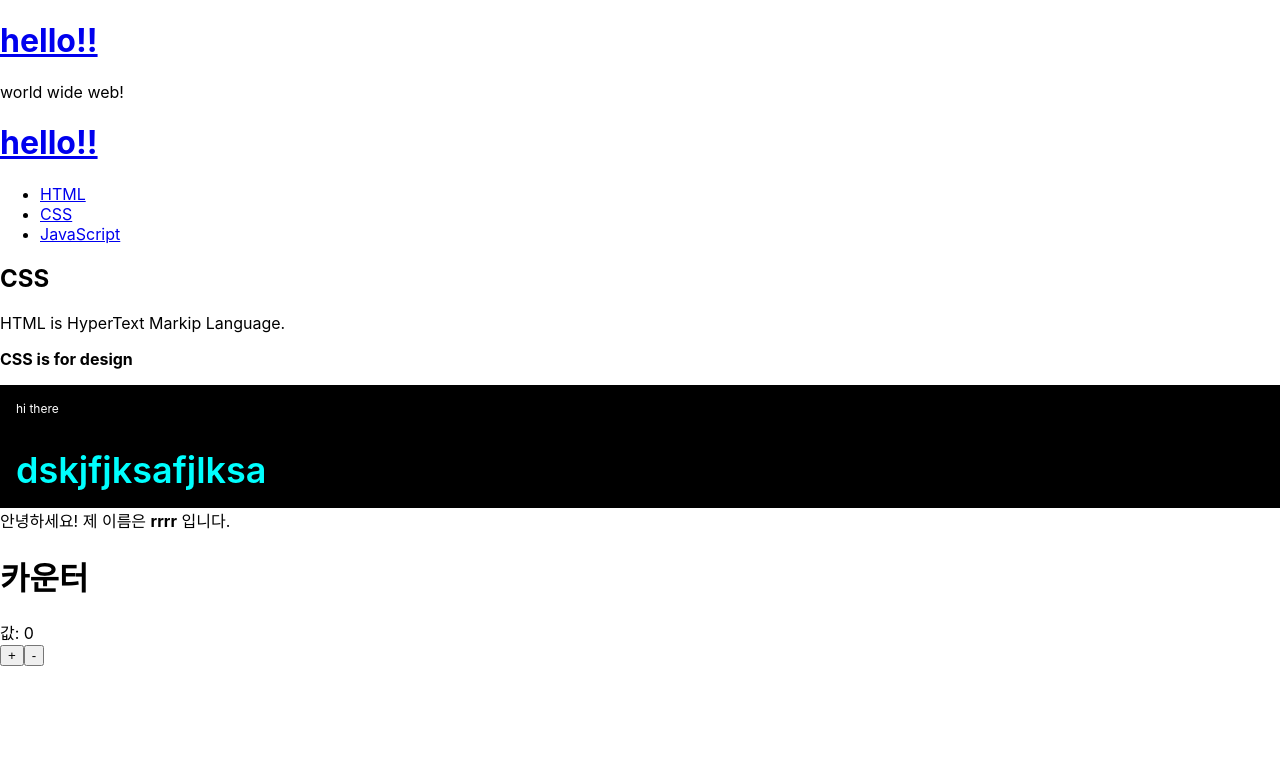
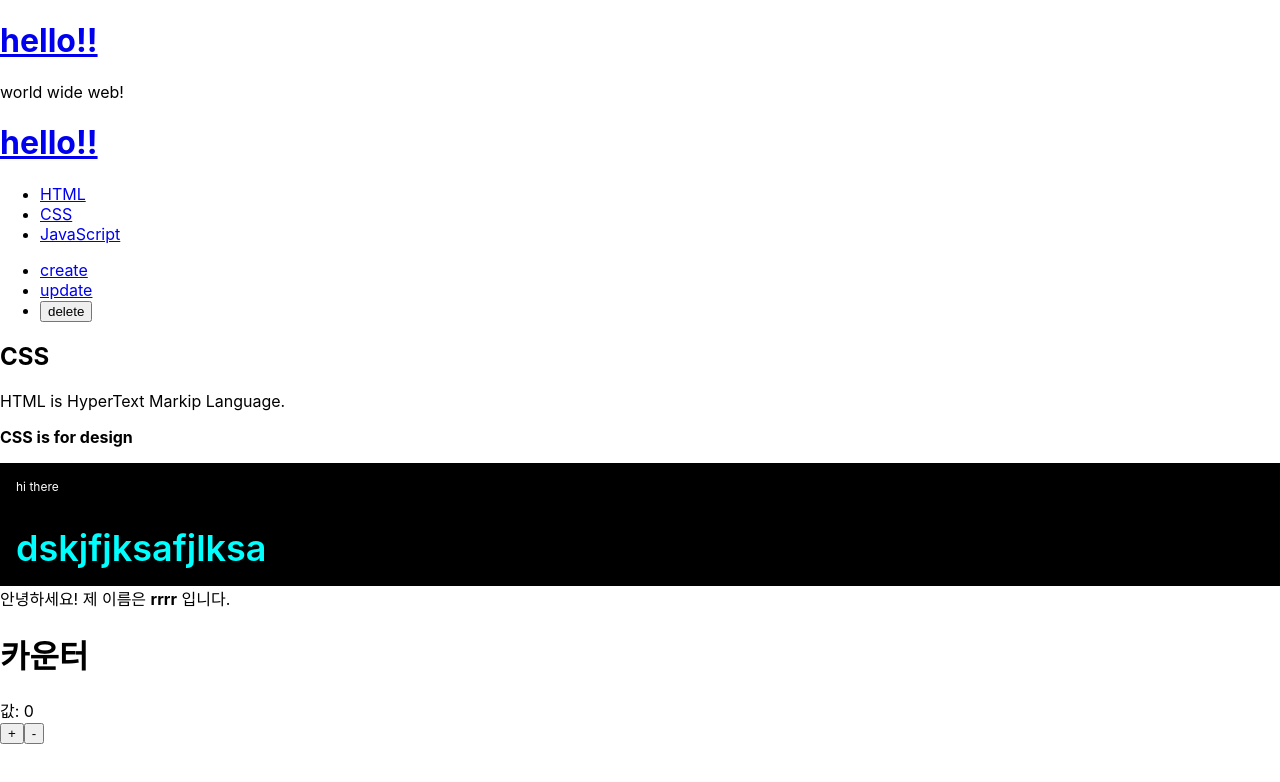
Before and after one commit to KWANGSIC/mireact, a React (Create React App) app: page / in a window 1280 px wide. Shown: the top 782 px of the page. Built offline with nearby package versions, Linux system fonts and the light colour scheme.

Commit message:
컨포넌트 교체 연습

```diff
--- a/src/App.js
+++ b/src/App.js
@@ -4,11 +4,12 @@ import MyName from './MyName';
 import Counter from './Counter';
 import Subject from './Subjeuct';
 import Toc from './Toc';
+import Control from './Control';
+import CreateContents from "./CreateContents";
 
 
-class Contents extends Component {
+class ReadContents extends Component {
     render() {
-        console.log('contents log');
         return (
             <article>
                 <h2>{this.props.title}</h2>
@@ -26,7 +27,7 @@ class App extends Component {
         // console.log('event in', this);
         // e.preventDefault();
         // return;
-        console.log(e);
+        // console.log(e);
         e.preventDefault();
         // alert('hi');
         // this.state.mode = 'welcome';
@@ -58,21 +59,26 @@ class App extends Component {
         }
     }
     render() {
-        var _title, _desc = null;
+        var _title, _desc, _article = null;
         if(this.state.mode === 'welcome'){
             _title = this.state.welcome.title;
             _desc = this.state.welcome.desc;
+            _article = <ReadContents title={_title} desc={_desc}/>
         } else if(this.state.mode === 'read'){
             var i = 0;
             while (i < this.state.contents.length){
                 var data = this.state.contents[i]
-                if (data.id === this.state.selected_content_id){
+                // console.log(this.state.selected_content_id)
+                if (data.id === Number(this.state.selected_content_id)){
                     _title = data.title;
                     _desc = data.desc;
                     break;
                 }
                 i = i + 1
             }
+            _article = <ReadContents title={_title} desc={_desc}/>
+        }else if (this.state.mode === 'create'){
+            _article = <CreateContents></CreateContents>
         }
         const style = {
             backgroundColor: 'black',
@@ -120,11 +126,18 @@ class App extends Component {
                 </header>*/}
                 <Toc onChangePage={function (id) {
                     // alert('hi')
-                    this.setState( {mode:'read',
+                    this.setState( {
+                        mode:'read',
                         selected_content_id:Number(id)
                     });
                 }.bind(this)} data={this.state.contents}/>
-                <Contents title={_title} desc={_desc}/>
+                <Control onChangeMode ={function (_mode) {
+                    // console.log(_mode);
+                    this.setState({mode:_mode})
+                }.bind(this)}></Control>
+
+
+                {_article}
                 <div style={style}>
                     hi there
                 </div>
--- /dev/null
+++ b/src/Control.js
@@ -0,0 +1,25 @@
+import React, {Component} from "react";
+import './App.css'
+
+class Control extends Component {
+    render() {
+        return (
+            <ul>
+                <li><a href="/create" onClick={function (e) {
+                    e.preventDefault();
+                    this.props.onChangeMode('create');
+                }.bind(this)}>create</a></li>
+                <li><a href="/update"  onClick={function (e) {
+                    e.preventDefault();
+                    this.props.onChangeMode('update');
+                }.bind(this)}>update</a></li>
+                <li><input type="button" value="delete" onClick={function (e) {
+                    e.preventDefault();
+                    this.props.onChangeMode('delete');
+                }.bind(this)}></input></li>
+            </ul>
+        );
+    }
+}
+
+export default Control;
--- /dev/null
+++ b/src/CreateContents.js
@@ -0,0 +1,17 @@
+import React, {Component} from "react";
+import './App.css'
+
+class CreateContents extends Component {
+    render() {
+        return (
+            <article>
+                <h2>Create</h2>
+                <form>
+
+                </form>
+            </article>
+        );
+    }
+}
+
+export default CreateContents;
--- a/src/Toc.js
+++ b/src/Toc.js
@@ -11,7 +11,7 @@ class Toc extends Component {
             lists.push(
                 <li key={data[i].id}>
                     <a href={"/content/" + data[i].id}
-                       // data-id={data[i].id}
+                       data-id={data[i].id}
                        onClick={function (e) {
                            e.preventDefault();
                            this.props.onChangePage(e.target.dataset.id); // 이벤트로
```
